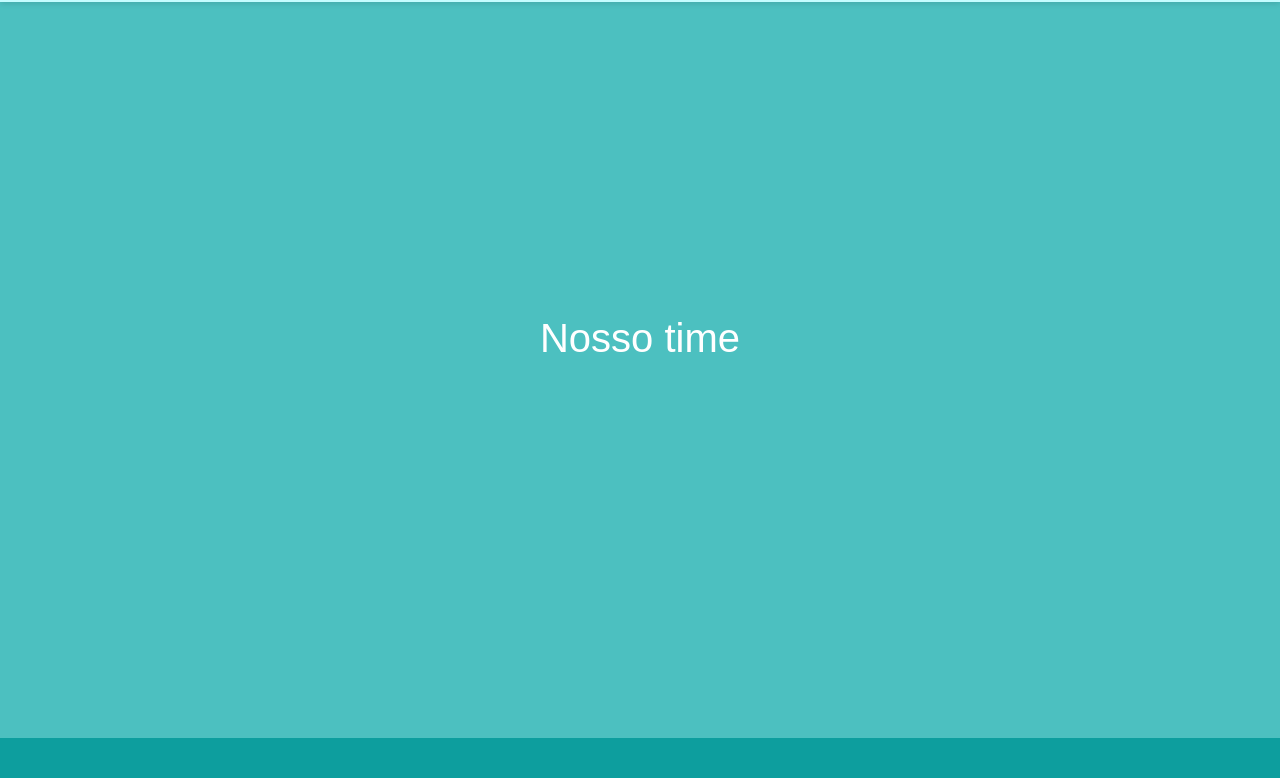
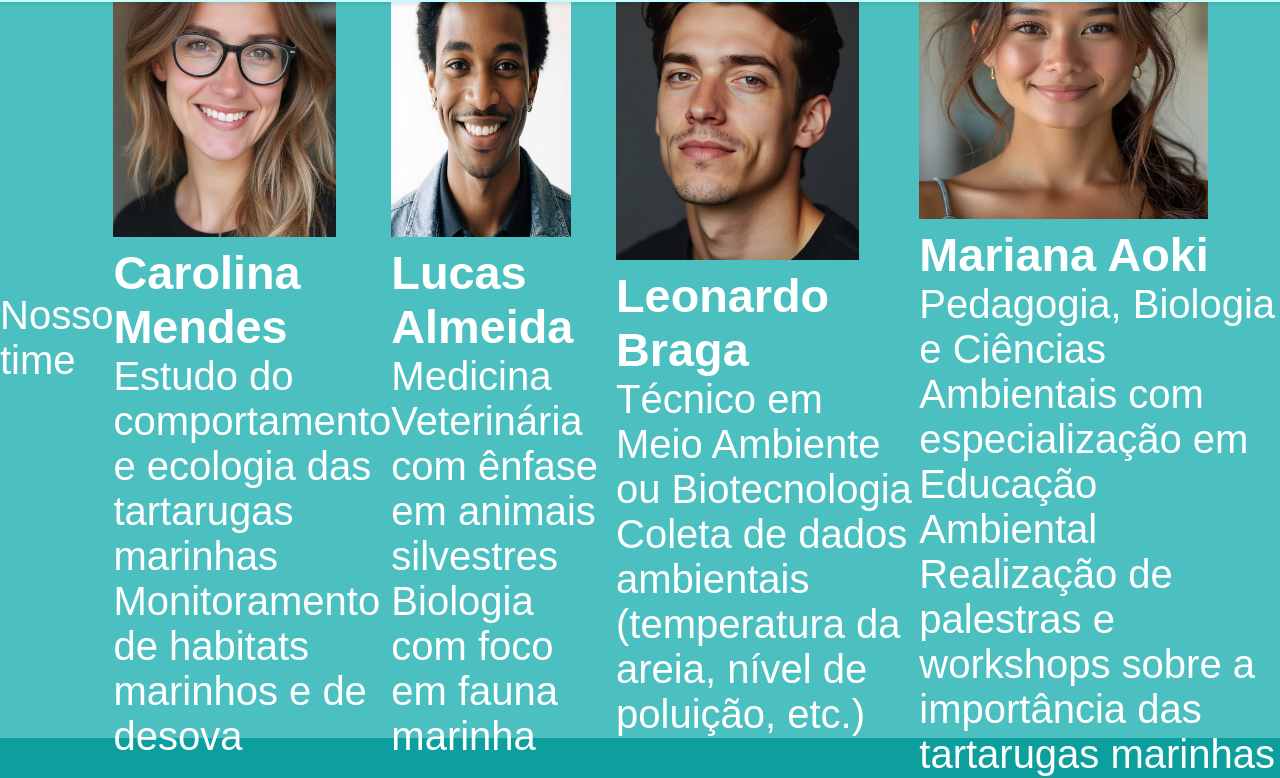
Before and after one commit to nicole-rcosta/FLEX-POSITION, a website: page index.html in a window 1280 px wide. Shown: the part 62-840 px from the top of the page. Drawn offline with Linux system fonts and the light colour scheme.

Commit message:
modify: começando os cards

```diff
--- a/index.html
+++ b/index.html
@@ -59,6 +59,48 @@
 
        <section class="content-nosso-time" id="content-nosso-time">
         Nosso time
+
+        <figure class="speaker-card">
+            <img src="./src/assets/images/carolina-mendes.png" alt="Carolina Mendes, bióloga/oceanógrafa">
+            <figcaption>
+                <h3>Carolina Mendes</h3>
+                    <p>Estudo do comportamento e ecologia das tartarugas marinhas</p>
+                    <p>Monitoramento de habitats marinhos e de desova</p>
+
+            </figcaption>
+        </figure>
+
+        <figure class="speaker-card">
+            <img src="./src/assets/images/lucas-almeida.png" alt="Lucas Almeida, veterinário/biológo">
+            <figcaption>
+                <h3>Lucas Almeida</h3>
+                    <p>Medicina Veterinária com ênfase em animais silvestres</p>
+                    <p>Biologia com foco em fauna marinha</p>
+
+            </figcaption>
+        </figure>
+
+        <figure class="speaker-card">
+            <img src="./src/assets/images/leonardo-braga.png" alt="Leonardo Braga, técnico ambiental">
+            <figcaption>
+                <h3>Leonardo Braga</h3>
+                    <p>Técnico em Meio Ambiente ou Biotecnologia</p>
+                    <p>Coleta de dados ambientais (temperatura da areia, nível de poluição, etc.)</p>
+
+            </figcaption>
+        </figure>
+
+        <figure class="speaker-card">
+            <img src="./src/assets/images/mariana-aoki.png" alt="Mariana Aoki, educadora ambiental">
+            <figcaption>
+                <h3>Mariana Aoki</h3>
+                    <p>Pedagogia, Biologia e Ciências Ambientais com especialização em Educação Ambiental</p>
+                    <p>Realização de palestras e workshops sobre a importância das tartarugas marinhas</p>
+
+            </figcaption>
+        </figure>
+
+
        </section>
 
        <section class="content-projetos" id="content-projetos">
--- a/src/styles/global.css
+++ b/src/styles/global.css
@@ -22,6 +22,14 @@ html{
 
 .content-nosso-time{
     background-color: rgb(76, 192, 192)
+}
+
+.speaker-card img{
+    width: 80%;
+    height: 40vh;
+    justify-content: center;
+    align-items: center;
+
 }
 
 .content-projetos{
```
